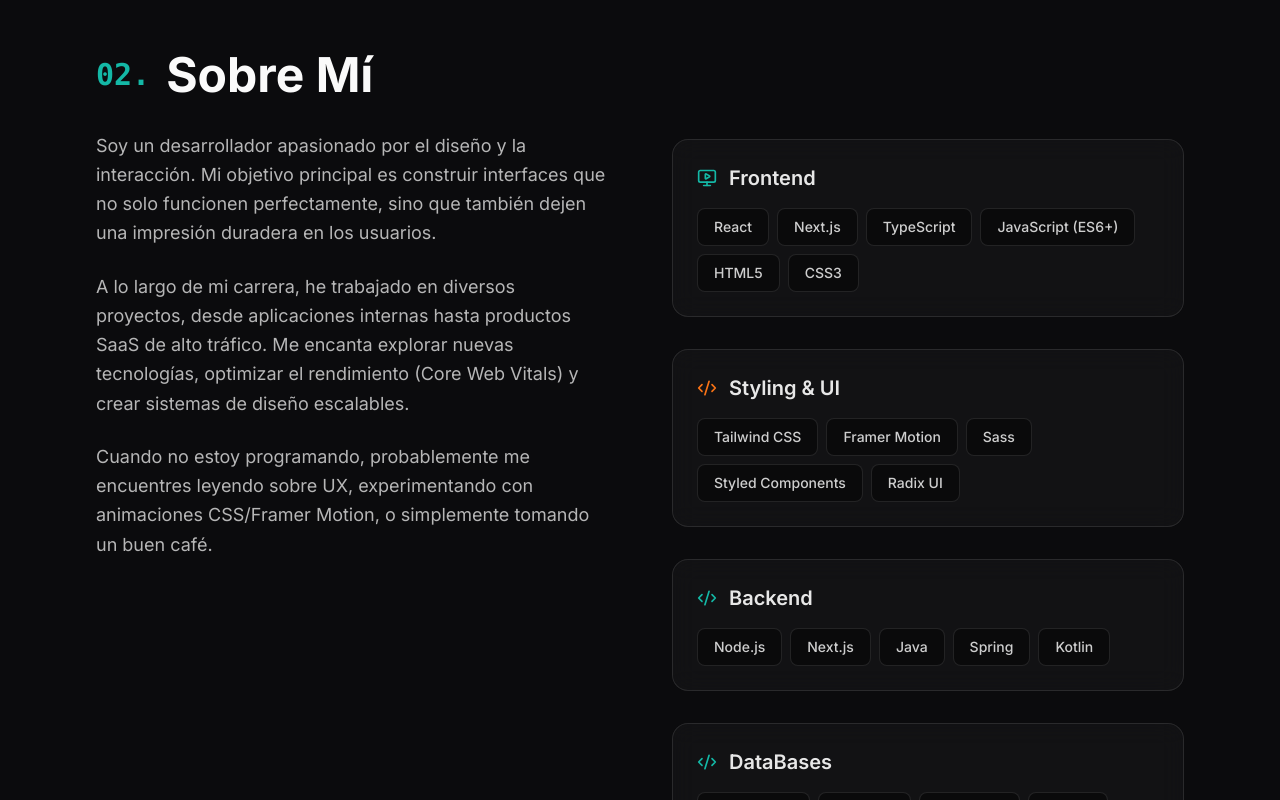
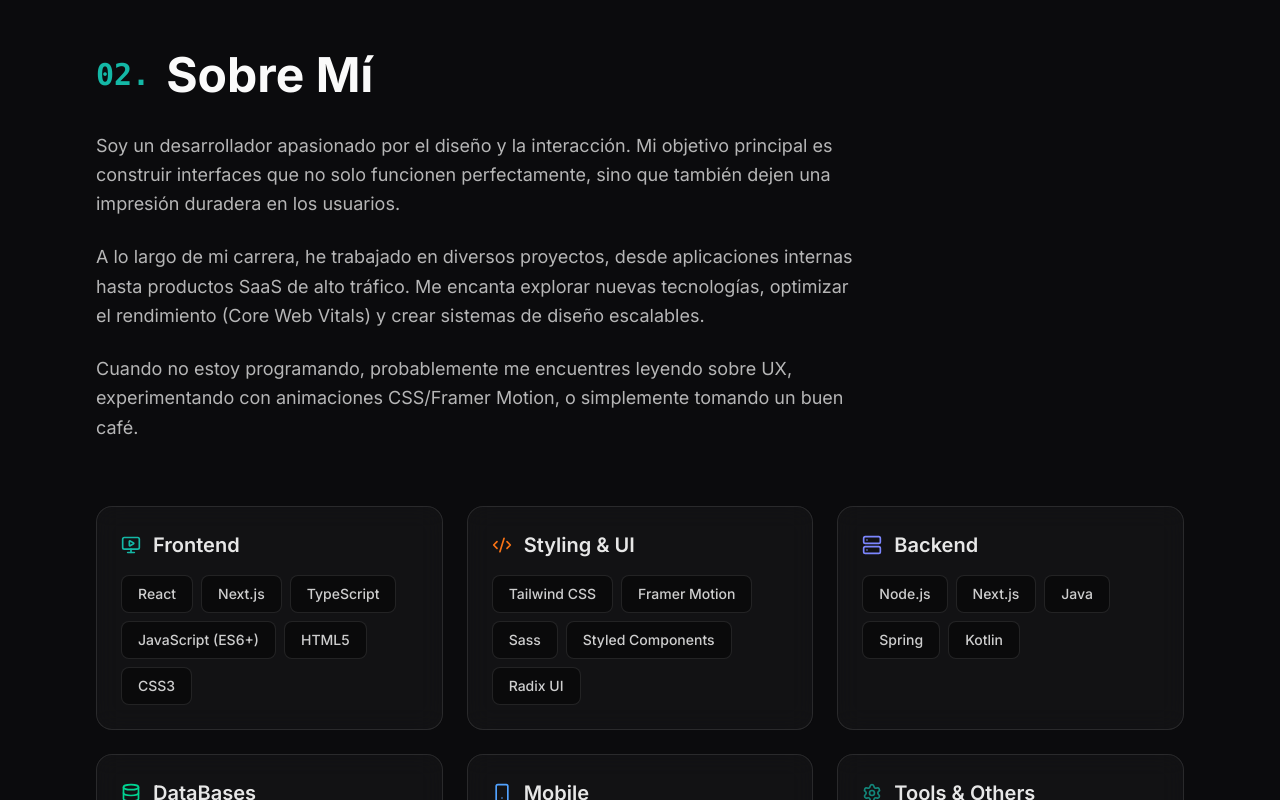
Before and after one commit to ivanmacieldxz/portfolio, a Next.js app: page / in a window 1280 px wide. Shown: the part 2560-3360 px from the top of the page. Built offline with nearby package versions, Linux system fonts and the light colour scheme.

Commit message:
style: fix about section layout on desktop, add skill icons and centralize texts

```diff
--- a/src/components/sections/AboutSkills.tsx
+++ b/src/components/sections/AboutSkills.tsx
@@ -2,64 +2,58 @@
 
 import { portfolioData } from "@/data/portfolio";
 import { motion } from "framer-motion";
-import { Code2, MonitorPlay, Settings } from "lucide-react";
+import { Code2, MonitorPlay, Settings, Server, Database, Smartphone } from "lucide-react";
 
 const iconMap: Record<string, React.ReactNode> = {
   "Frontend": <MonitorPlay className="w-5 h-5 text-primary" />,
   "Styling & UI": <Code2 className="w-5 h-5 text-secondary" />,
+  "Backend": <Server className="w-5 h-5 text-indigo-400" />,
+  "DataBases": <Database className="w-5 h-5 text-emerald-400" />,
+  "Mobile": <Smartphone className="w-5 h-5 text-blue-400" />,
   "Tools & Others": <Settings className="w-5 h-5 text-primary/70" />,
 };
 
 export function AboutSkills() {
-  const { skills } = portfolioData;
+  const { skills, sections } = portfolioData;
 
   return (
     <section id="about" className="py-24 px-6 md:px-12 lg:px-24 bg-surface/30">
       <div className="max-w-7xl mx-auto">
-        <div className="grid grid-cols-1 lg:grid-cols-2 gap-16 items-start">
+        <div className="flex flex-col gap-16">
 
           {/* About Me */}
           <motion.div
-            initial={{ opacity: 0, x: -30 }}
-            whileInView={{ opacity: 1, x: 0 }}
+            initial={{ opacity: 0, y: 30 }}
+            whileInView={{ opacity: 1, y: 0 }}
             viewport={{ once: true, margin: "-100px" }}
             transition={{ duration: 0.5 }}
+            className="max-w-3xl"
           >
             <h2 className="text-3xl md:text-5xl font-bold mb-8 flex items-center gap-4">
               <span className="text-primary font-mono text-xl md:text-3xl">02.</span>
-              Sobre Mí
+              {sections.about.title}
             </h2>
             <div className="space-y-6 text-white/70 text-lg leading-relaxed">
-              <p>
-                Soy un desarrollador apasionado por el diseño y la interacción. Mi objetivo principal es
-                construir interfaces que no solo funcionen perfectamente, sino que también dejen una
-                impresión duradera en los usuarios.
-              </p>
-              <p>
-                A lo largo de mi carrera, he trabajado en diversos proyectos, desde aplicaciones internas
-                hasta productos SaaS de alto tráfico. Me encanta explorar nuevas tecnologías,
-                optimizar el rendimiento (Core Web Vitals) y crear sistemas de diseño escalables.
-              </p>
-              <p>
-                Cuando no estoy programando, probablemente me encuentres leyendo sobre UX,
-                experimentando con animaciones CSS/Framer Motion, o simplemente tomando un buen café.
-              </p>
+              {sections.about.paragraphs.map((p, idx) => (
+                <p key={idx}>{p}</p>
+              ))}
             </div>
           </motion.div>
 
           {/* Skills */}
           <motion.div
-            initial={{ opacity: 0, x: 30 }}
-            whileInView={{ opacity: 1, x: 0 }}
+            initial={{ opacity: 0, y: 30 }}
+            whileInView={{ opacity: 1, y: 0 }}
             viewport={{ once: true, margin: "-100px" }}
             transition={{ duration: 0.5 }}
+            className="w-full"
           >
             <h2 className="text-3xl md:text-5xl font-bold mb-8 flex items-center gap-4 lg:hidden">
               <span className="text-primary font-mono text-xl md:text-3xl">03.</span>
               Habilidades
             </h2>
 
-            <div className="space-y-8 lg:mt-[5.5rem]">
+            <div className="grid grid-cols-1 md:grid-cols-2 lg:grid-cols-3 gap-6">
               {skills.map((skillGroup, idx) => (
                 <div key={idx} className="glass p-6 rounded-2xl">
                   <div className="flex items-center gap-3 mb-4">
--- a/src/components/sections/ContactFooter.tsx
+++ b/src/components/sections/ContactFooter.tsx
@@ -6,7 +6,8 @@
 import { Github, Linkedin } from "@/components/ui/Icons";
 
 export function ContactFooter() {
-  const { email, github, linkedin, name } = portfolioData.personalInfo;
+  const { personalInfo, sections } = portfolioData;
+  const { email, github, linkedin, name } = personalInfo;
   const currentYear = new Date().getFullYear();
 
   return (
@@ -19,19 +20,17 @@
         className="max-w-2xl text-center mb-24"
       >
         <h2 className="text-sm font-mono text-primary mb-4 tracking-wider">
-          04. ¿Qué sigue?
+          04. {sections.contact.subtitle}
         </h2>
-        <h3 className="text-4xl md:text-6xl font-bold mb-6">Ponte en contacto</h3>
+        <h3 className="text-4xl md:text-6xl font-bold mb-6">{sections.contact.title}</h3>
         <p className="text-white/70 text-lg mb-10 leading-relaxed">
-          Actualmente estoy abierto a nuevas oportunidades. Si tienes una pregunta,
-          una propuesta interesante o simplemente quieres saludar, mi bandeja de entrada
-          está siempre abierta. ¡Haré lo posible por responderte pronto!
+          {sections.contact.description}
         </p>
         <a
           href={`mailto:${email}`}
           className="inline-flex items-center justify-center px-8 py-4 bg-transparent border-2 border-primary text-primary font-bold rounded-full hover:bg-primary/10 transition-colors"
         >
-          Saludar
+          {sections.contact.ctaText}
         </a>
       </motion.div>
 
--- a/src/data/portfolio.ts
+++ b/src/data/portfolio.ts
@@ -24,8 +24,22 @@
   email: string;
 }
 
+export interface SectionTexts {
+  about: {
+    title: string;
+    paragraphs: string[];
+  };
+  contact: {
+    subtitle: string;
+    title: string;
+    description: string;
+    ctaText: string;
+  };
+}
+
 export interface PortfolioData {
   personalInfo: PersonalInfo;
+  sections: SectionTexts;
   projects: Project[];
   skills: SkillCategory[];
 }
@@ -38,6 +52,22 @@
     github: "https://github.com/ivanmacieldxz",
     linkedin: "https://www.linkedin.com/in/iv%C3%A1n-maciel-344a543b2/",
     email: "ivanemanuelmaciel@gmail.com",
+  },
+  sections: {
+    about: {
+      title: "Sobre Mí",
+      paragraphs: [
+        "Soy un desarrollador apasionado por el diseño y la interacción. Mi objetivo principal es construir interfaces que no solo funcionen perfectamente, sino que también dejen una impresión duradera en los usuarios.",
+        "A lo largo de mi carrera, he trabajado en diversos proyectos, desde aplicaciones internas hasta productos SaaS de alto tráfico. Me encanta explorar nuevas tecnologías, optimizar el rendimiento (Core Web Vitals) y crear sistemas de diseño escalables.",
+        "Cuando no estoy programando, probablemente me encuentres leyendo sobre UX, experimentando con animaciones CSS/Framer Motion, o simplemente tomando un buen café."
+      ]
+    },
+    contact: {
+      subtitle: "¿Qué sigue?",
+      title: "Ponte en contacto",
+      description: "Actualmente estoy abierto a nuevas oportunidades. Si tienes una pregunta, una propuesta interesante o simplemente quieres saludar, mi bandeja de entrada está siempre abierta. ¡Haré lo posible por responderte pronto!",
+      ctaText: "Saludar"
+    }
   },
   projects: [
     {
@@ -105,7 +135,7 @@
     },
     {
       category: "Tools & Others",
-      skills: ["Git", "Responsive Design", "API design and integration", "AI driven development"]
+      skills: ["Git", "GitFlow", "Responsive Design", "API design and integration", "AI driven development"]
     }
   ]
 };
```
